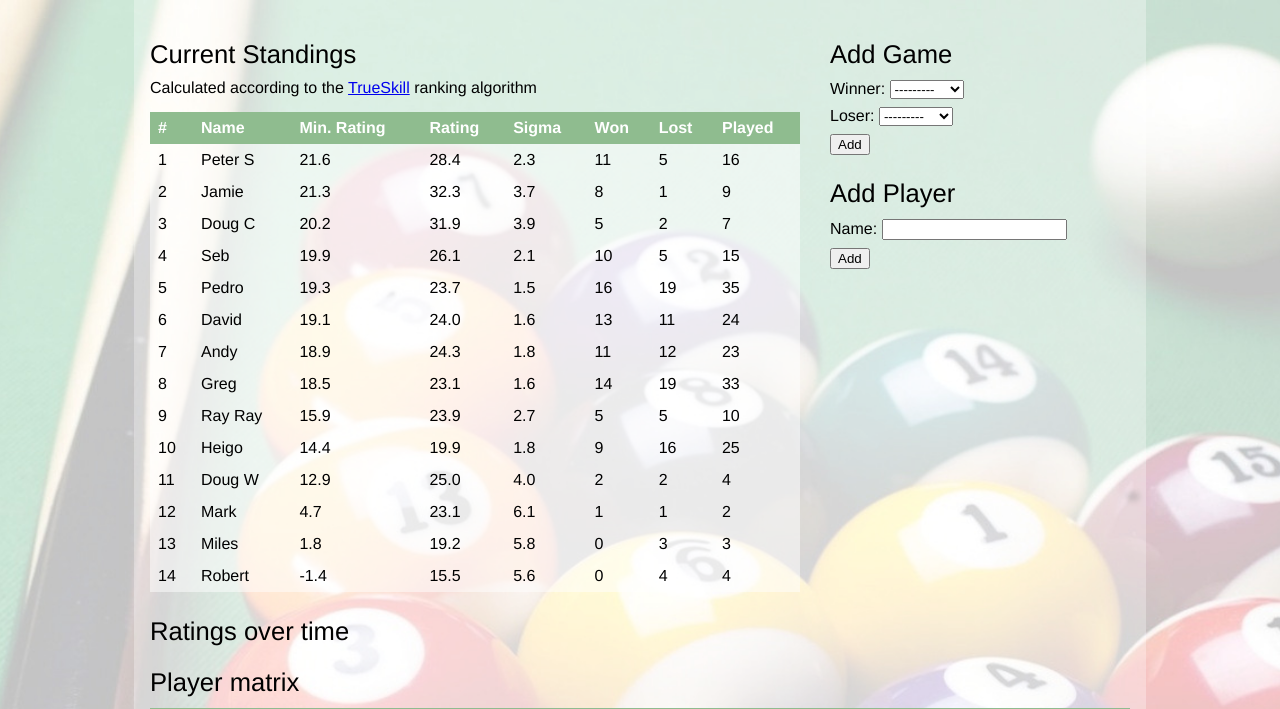
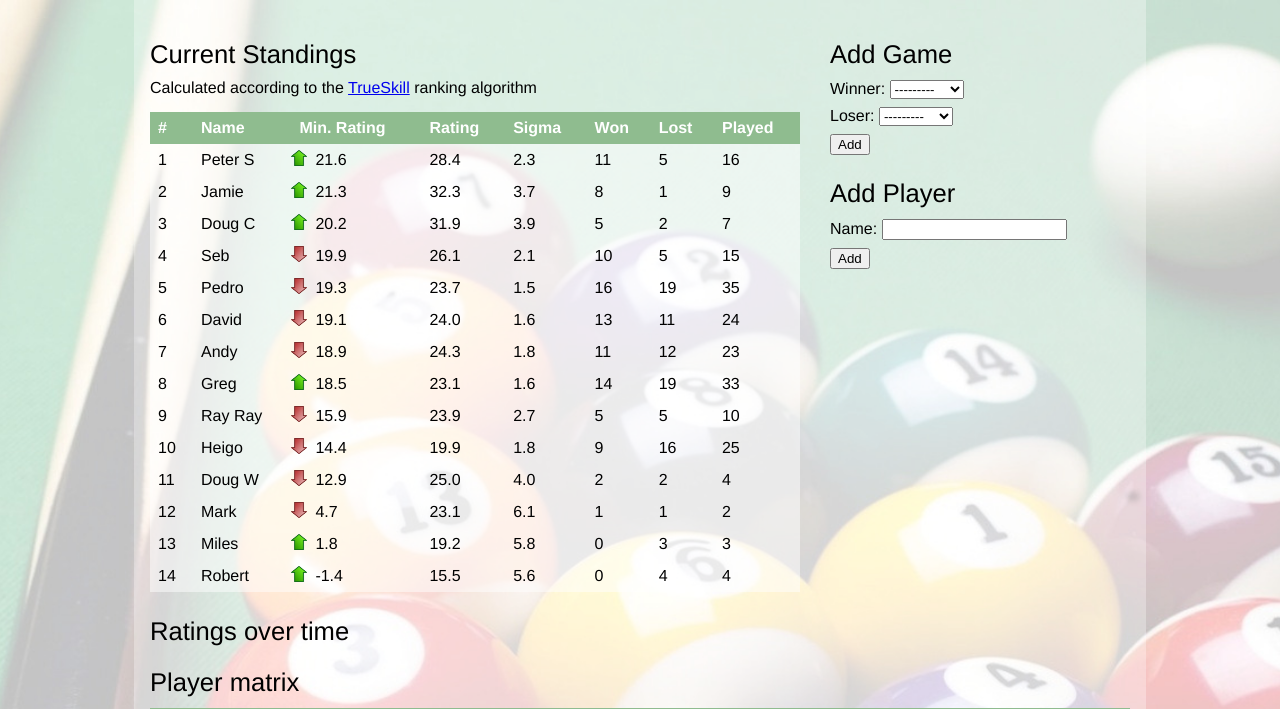
Before and after one commit to daggaz/pool, a Django app: page / in a window 1280 px wide. Shown: the part 72-781 px from the top of the page. Run offline with Django 3.2, Linux system fonts and the light colour scheme; data comes from the database, SQL or seed files in the repository; some libraries are stand-ins or nearby versions.

Commit message:
Show change in min. rating

```diff
--- a/pool/models.py
+++ b/pool/models.py
@@ -65,6 +65,17 @@ class Player(models.Model):
         self.mu = rating.mu
         self.sigma = rating.sigma
 
+    @property
+    def pessimistic_mu_trend(self):
+        rankings = list(self.rankings.order_by('-game__created')[:2])
+        if len(rankings) == 2:
+            delta = rankings[0].pessimistic_mu - rankings[1].pessimistic_mu
+            if delta > 0:
+                return "up"
+            if delta < 0:
+                return "down"
+        return ""
+
     def __str__(self):
         return self.name
 
@@ -98,11 +109,19 @@ class Game(models.Model):
         ordering = ('created',)
 
 
+class RankingManager(models.Manager):
+    def get_queryset(self):
+        query = super(RankingManager, self).get_queryset()
+        return query.annotate(pessimistic_mu=F('mu')-(F('sigma')*3))
+
+
 class Ranking(models.Model):
     player = models.ForeignKey(Player, related_name='rankings')
     game = models.ForeignKey(Game, related_name='rankings')
     mu = models.FloatField(null=True)
     sigma = models.FloatField(null=True)
+
+    objects = RankingManager()
 
     @property
     def rating(self):
--- a/pool/static/media/css/vi-core.css
+++ b/pool/static/media/css/vi-core.css
@@ -115,6 +115,20 @@ td a:hover {
     margin-top: 1em;
 }
 
+td.trend {
+    padding-left: 1.5em;
+    background-size: 1em 1em;
+    background-repeat: no-repeat;
+    background-position: 0 40%;
+}
+
+td.up {
+    background-image: url("/static/media/img/up_green_arrow.png");
+}
+td.down {
+    background-image: url("/static/media/img/down_red_arrow.png");
+}
+
 #player_details {
     float: left;
     width: 30%;
--- a/pool/templates/pool/home.html
+++ b/pool/templates/pool/home.html
@@ -37,23 +37,23 @@
                             {% endif %}
                             [
                                 new Date({{ date.year }}, {{ date.month }}-1, {{ date.day }}, {{ date.hour }}, {{ date.minute }}, {{ date.second }}),
-                                {{ ranking.mu }} - ({{ ranking.sigma }}*3),
+                                {{ ranking.pessimistic_mu }},
                                 {{ ranking.mu }} - {{ ranking.sigma }},
                                 {{ ranking.mu }} + {{ ranking.sigma }},
                                 {% if player == ranking.game.winner %}
-                                    "{{ player.name }} " + ({{ ranking.mu }} - ({{ ranking.sigma }}*3)).toFixed(1) + " - won against {{ ranking.game.loser.name }}"
+                                    "{{ player.name }} " + ({{ ranking.pessimistic_mu }}).toFixed(1) + " - won against {{ ranking.game.loser.name }}"
                                 {% else %}
-                                    "{{ player.name }} " + ({{ ranking.mu }} - ({{ ranking.sigma }}*3)).toFixed(1) + " - lost against {{ ranking.game.winner.name }}"
+                                    "{{ player.name }} " + ({{ ranking.pessimistic_mu }}).toFixed(1) + " - lost against {{ ranking.game.winner.name }}"
                                 {% endif %}
                             ],
                         {% endwith %}
                     {%  endfor %}
                     [
                         new Date(),
-                        {{ player.mu|default:"0" }} - ({{ player.sigma }}*3),
+                        {{ player.pessimistic_mu|default:"0" }},
                         {{ player.mu|default:"0" }} - {{ player.sigma|default:"8.333" }},
                         {{ player.mu|default:"0" }} + {{ player.sigma|default:"8.333" }},
-                        ({{ player.mu }} - ({{ player.sigma }}*3)).toFixed(1) + " - Current ranking"
+                        ({{ player.pessimistic_mu|default:"0" }}).toFixed(1) + " - Current ranking"
                     ]
                 ]);
                 {% if forloop.first %}
@@ -133,7 +133,7 @@
                     <tr>
                         <td>{{  forloop.counter }}</td>
                         <td><a href="{% url "player" player.id %}">{{ player.name }}</a></td>
-                        <td>{{ player.pessimistic_mu|floatformat }}</td>
+                        <td class="trend {{ player.pessimistic_mu_trend }}">{{ player.pessimistic_mu|floatformat }}</td>
                         <td>{{ player.mu|floatformat }}</td>
                         <td>{{ player.sigma|floatformat }}</td>
                         <td>{{ player.games_won.count }}</td>
--- a/pool/templates/pool/player.html
+++ b/pool/templates/pool/player.html
@@ -37,12 +37,12 @@
                     [
                         new Date({{ date.year }}, {{ date.month }}-1, {{ date.day }}, {{ date.hour }}, {{ date.minute }}, {{ date.second }}),
                         {{ ranking.mu }},
-                        {{ ranking.mu }} - ({{ ranking.sigma }}*3),
+                        {{ ranking.pessimistic_mu }},
                         {{ ranking.mu }},
                         {% if player == ranking.game.winner %}
-                            "{{ ranking.mu|floatformat }} (min. " + ({{ ranking.mu }} - ({{ ranking.sigma }}*3)).toFixed(1) + ") - won against {{ ranking.game.loser.name }}"
+                            "{{ ranking.mu|floatformat }} (min. " + ({{ ranking.pessimistic_mu }}).toFixed(1) + ") - won against {{ ranking.game.loser.name }}"
                         {% else %}
-                            "{{ ranking.mu|floatformat }} (min. " + ({{ ranking.mu }} - ({{ ranking.sigma }}*3)).toFixed(1) + ") - lost against {{ ranking.game.winner.name }}"
+                            "{{ ranking.mu|floatformat }} (min. " + ({{ ranking.pessimistic_mu }}).toFixed(1) + ") - lost against {{ ranking.game.winner.name }}"
                         {% endif %}
                     ],
                 {% endwith %}
```
Also changed, not shown: pool/static/media/img/down_red_arrow.png (added), pool/static/media/img/up_green_arrow.png (added).
